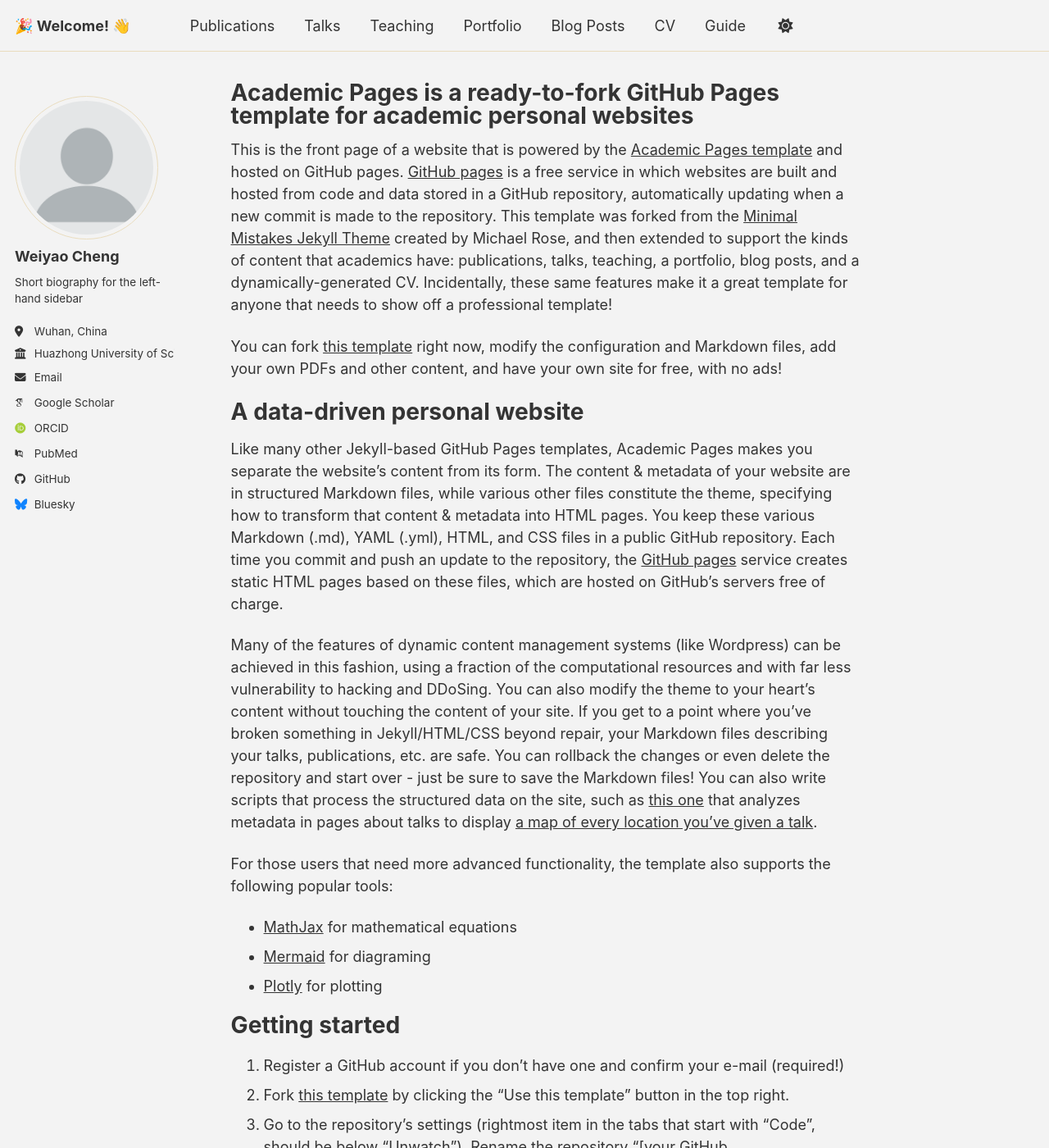
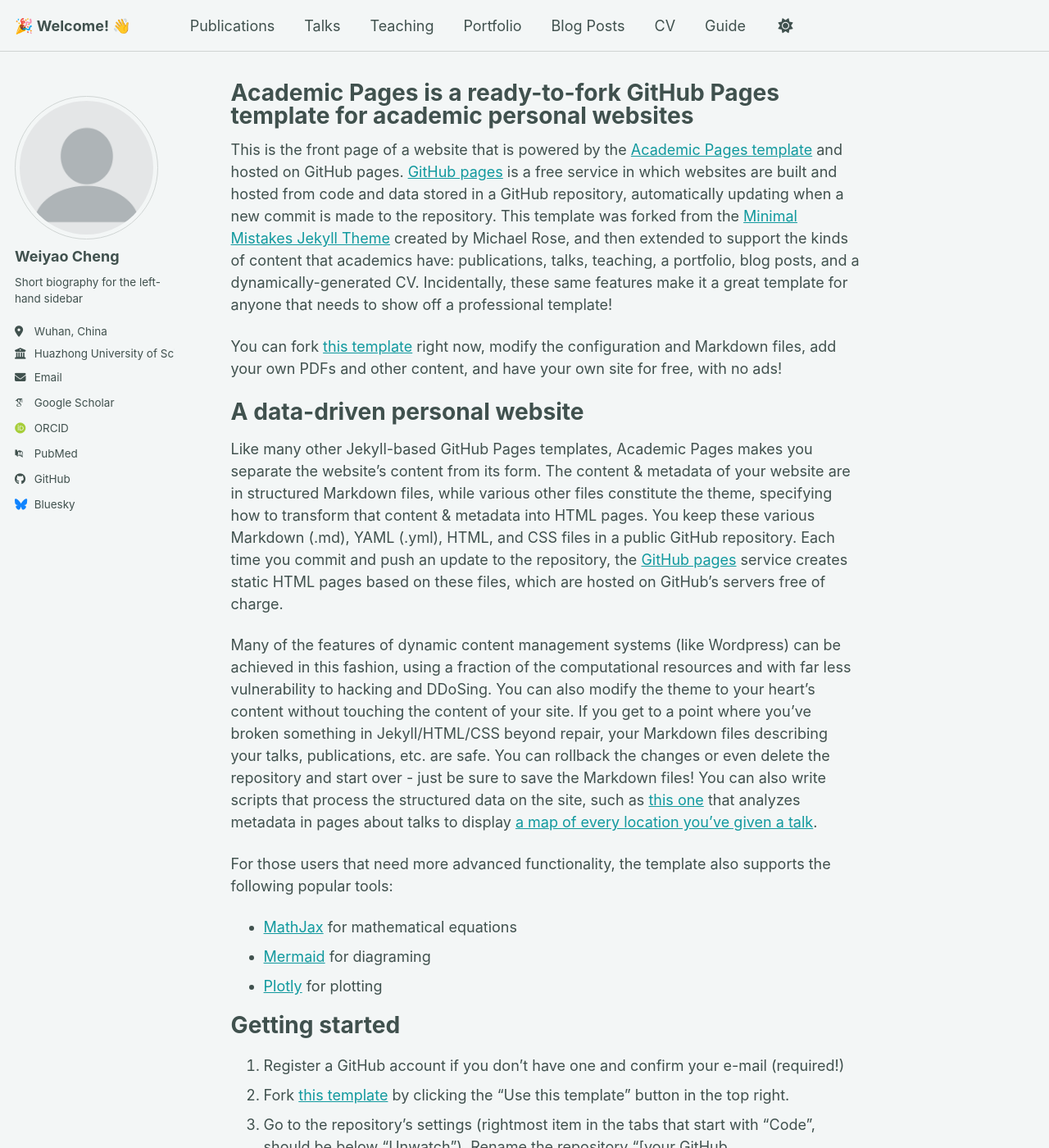
Before and after one commit to cwylcu080903/cwylcu080903.github.io, a Jekyll site: the page built from _pages/about.md, in a window 1280 px wide and 1400 px high. Shown: the whole window at 82% size. Built offline with Jekyll 4.4.1, drawn with Linux system fonts in a browser that asks for light colours; some web fonts are replaced; a script bundle is joined from its source files by our own code; library files that are not in the unit come from our copies.

Commit message:
Update _config.yml

```diff
--- a/_config.yml
+++ b/_config.yml
@@ -8,7 +8,7 @@
 
 # Basic Site Settings
 locale                   : "Wuhan, China"
-site_theme               : "dirt" # the available themes options are "default", "air", "sunrise", "mint", "dirt" and "contrast"
+site_theme               : "mint" # the available themes options are "default", "air", "sunrise", "mint", "dirt" and "contrast"
 title                    : "🎉 Welcome! 👋"
 title_separator          : "-"
 name                     : &name "Weiyao Cheng"
```
